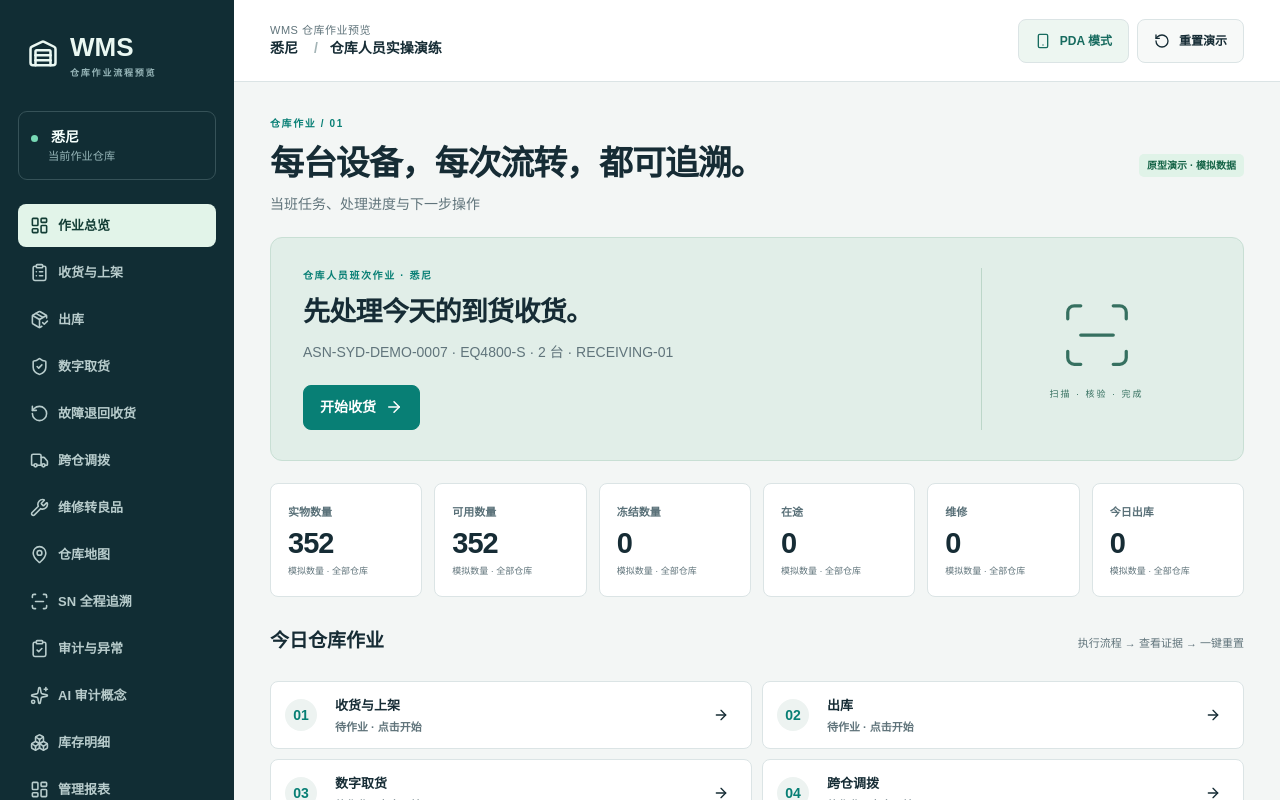
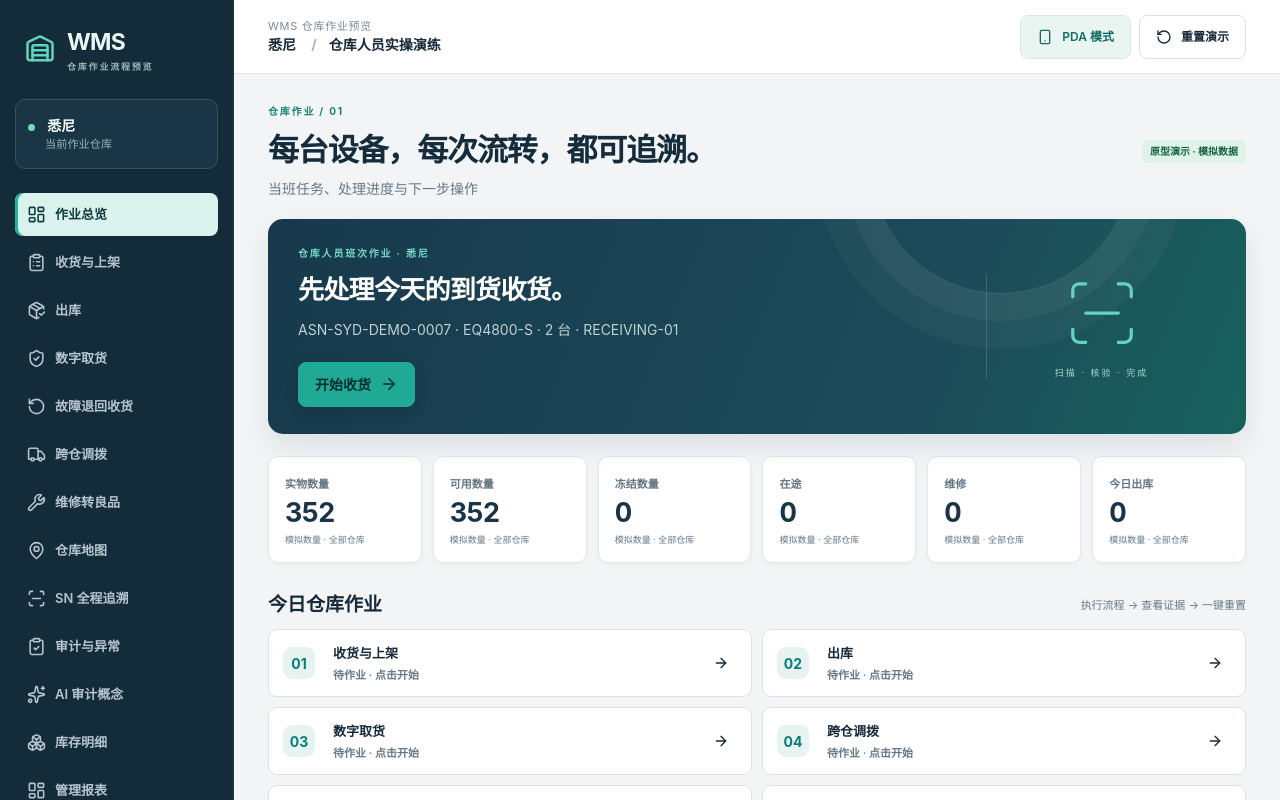
Before and after one commit to DouglasMooooo/lightweight-multi-warehouse-wms, a Next.js app: page /demo in a window 1280 px wide. Shown: the top 800 px of the page. Built offline with nearby package versions, Linux system fonts and the light colour scheme.

Commit message:
style(demo): refresh warehouse operator visual theme

```diff
--- a/app/demo/demo.css
+++ b/app/demo/demo.css
@@ -1344,3 +1344,100 @@
     font-size: 34px;
   }
 }
+
+/* Warehouse control-room visual system */
+.leadership-demo {
+  --ink: #172a3a;
+  --muted: #667887;
+  --line: #dbe2e7;
+  --teal: #087e78;
+  background: #f2f4f5;
+  color: var(--ink);
+  font-family: Inter, "Aptos", "Microsoft YaHei", Arial, sans-serif;
+  letter-spacing: 0;
+}
+.demo-sidebar {
+  background: #142b3a;
+  padding: 25px 15px 18px;
+  border-right: 1px solid #203b4b;
+}
+.demo-brand { margin: 0 10px 26px; font-size: 23px; letter-spacing: -.8px; }
+.demo-brand > svg { color: #60d4bd; }
+.demo-site { border-color: #365161; background: #1a3545; border-radius: 10px; }
+.demo-sidebar nav { gap: 5px; }
+.demo-sidebar nav button { border-radius: 8px; color: #b5c4cd; }
+.demo-sidebar nav button:hover { background: #203d4e; color: #fff; }
+.demo-sidebar nav button.active { background: #d9f2ed; color: #123c3b; box-shadow: inset 3px 0 #1eb49e; }
+.demo-sidebar-bottom { border-top: 1px solid #314a58; margin-top: 20px; }
+.demo-topbar { min-height: 74px; padding: 14px 34px; background: #fff; border-color: #dfe5e9; }
+.demo-topbar > div > span { color: #798894; letter-spacing: .7px; }
+.demo-mode-toggle { background: #eaf5f2 !important; color: #116b63 !important; border-color: #d7e9e4 !important; }
+.demo-reset { background: #fff !important; }
+.demo-content { max-width: 1540px; padding: 30px 34px 26px; }
+.demo-heading { margin-bottom: 20px; }
+.demo-heading h1 { color: #152c3c; font-size: 31px; letter-spacing: -1.15px; }
+.demo-eyebrow { color: #178277 !important; letter-spacing: 1.8px; }
+.demo-hero {
+  position: relative;
+  overflow: hidden;
+  align-items: center;
+  background: linear-gradient(112deg, #17394b 0%, #1d4b59 68%, #17625d 100%);
+  color: #f4fbfa;
+  border: 0;
+  border-radius: 15px;
+  padding: 27px 30px;
+  box-shadow: 0 12px 26px #1a374018;
+}
+.demo-hero::after { content: ""; position: absolute; width: 260px; height: 260px; right: 115px; top: -185px; border: 1px solid #ffffff20; border-radius: 50%; box-shadow: 0 0 0 27px #ffffff0a, 0 0 0 55px #ffffff08; pointer-events: none; }
+.demo-hero h2 { color: #fff; font-size: 26px; letter-spacing: -.7px; }
+.demo-hero p { color: #bed1d5; }
+.demo-hero .demo-eyebrow { color: #75d8c6 !important; }
+.demo-hero .demo-primary { background: #20a994 !important; border-color: #20a994 !important; color: #062f32 !important; box-shadow: 0 5px 12px #071f2538; }
+.demo-hero-mark { position: relative; z-index: 1; border-color: #ffffff25; color: #a8dad2; }
+.demo-hero-mark svg { color: #65d3bf; }
+.demo-metrics { gap: 11px; margin: 16px 0 28px; }
+.demo-metrics > div { padding: 15px 16px; border-radius: 10px; border-color: #e0e6e9; box-shadow: 0 2px 5px #1b344208; }
+.demo-metrics span { color: #647582; }
+.demo-metrics strong { color: #193447; font-size: 27px; font-variant-numeric: tabular-nums; }
+.demo-section-title { align-items: center; margin-bottom: 10px; }
+.demo-section-title h2 { margin-bottom: 0; }
+.demo-panel,.demo-scenarios > button { border-color: #dce3e8; border-radius: 11px; box-shadow: 0 2px 6px #1b344208; }
+.demo-scenarios > button { transition: border-color .16s ease, transform .16s ease, box-shadow .16s ease; }
+.demo-scenarios > button:hover { transform: translateY(-2px); border-color: #8fc9bd; background: #fbfefd; box-shadow: 0 8px 18px #173d3512; }
+.demo-scenarios h3 { color: #203749; }
+.demo-shift-tasks button { border-radius: 9px; }
+.demo-shift-tasks button > span { border-radius: 9px; background: #e7f3f1; color: #087e78; }
+.demo-shift-tasks button.done { background: #f3faf7; border-color: #aed9cb; }
+.demo-tag { border-radius: 5px; }
+.demo-primary { background: #087e78 !important; border-color: #087e78 !important; }
+.demo-primary:hover { background: #066b66 !important; border-color: #066b66 !important; }
+.demo-scan label > div { border-color: #54a89e; background: #f8fcfb; }
+.demo-field input,.demo-field textarea,.demo-field select { border-color: #cbd6dd; background: #fbfcfd; border-radius: 8px; }
+.demo-field input:focus,.demo-field textarea:focus,.demo-field select:focus { outline: 3px solid #087e7822; border-color: #168d83; }
+.demo-flow { border-radius: 10px; }
+.demo-table-wrap th { background: #f2f5f7; color: #627483; }
+.demo-map-scene { background: linear-gradient(145deg,#e8eef0,#dce5e8); }
+.demo-rack-bank { border-color: #c7d4da; background: linear-gradient(155deg,#fff,#edf2f4); }
+.demo-map-cell { background: linear-gradient(145deg,#fbfcfc,#e4ebed)!important; border-color: #b8c8ce!important; box-shadow: 4px 5px 0 #c6d2d6,7px 9px 0 #d9e1e3,0 12px 18px #263e3214; }
+.demo-map-cell.selected { outline-color: #13877e; }
+.demo-map-cell.flex { background: linear-gradient(145deg,#effaf4,#cfe9dc)!important; }
+.demo-map-cell.repair { background: linear-gradient(145deg,#fff9ec,#f4e3bd)!important; }
+.demo-map-cell.dispatch { background: linear-gradient(145deg,#f0f7fb,#d4e5f0)!important; }
+.demo-map-cell.quarantine { background: linear-gradient(145deg,#fff4f2,#efd7d4)!important; }
+.pda-mode .demo-main { background: #f2f4f5; }
+.pda-mode .demo-topbar { border-bottom-color: #dfe5e9; box-shadow: 0 2px 10px #172e3b0c; }
+.pda-mode .demo-hero { min-height: 170px; }
+.pda-mode .demo-hero::after { right: -150px; top: -140px; }
+.pda-mode .pda-shift-strip { background: #e4f2ef; color: #176b63; }
+.pda-mode .pda-dock { border-color: #dbe2e7; box-shadow: 0 -5px 18px #152e3b14; }
+.pda-mode .pda-dock button.active { color: #087e78; background: #e6f4f1; border-radius: 9px; }
+.pda-mode .demo-metrics > div { box-shadow: 0 2px 5px #1b344208; }
+@media (max-width: 760px) {
+  .leadership-demo.pda-mode .demo-sidebar { display: none; }
+  .demo-content { padding: 16px 14px 28px; }
+  .demo-heading h1 { font-size: 25px; }
+  .demo-hero { padding: 18px !important; }
+  .demo-hero-mark { display: none; }
+  .demo-metrics { gap: 8px; }
+  .demo-metrics > div { padding: 13px; }
+}
```
